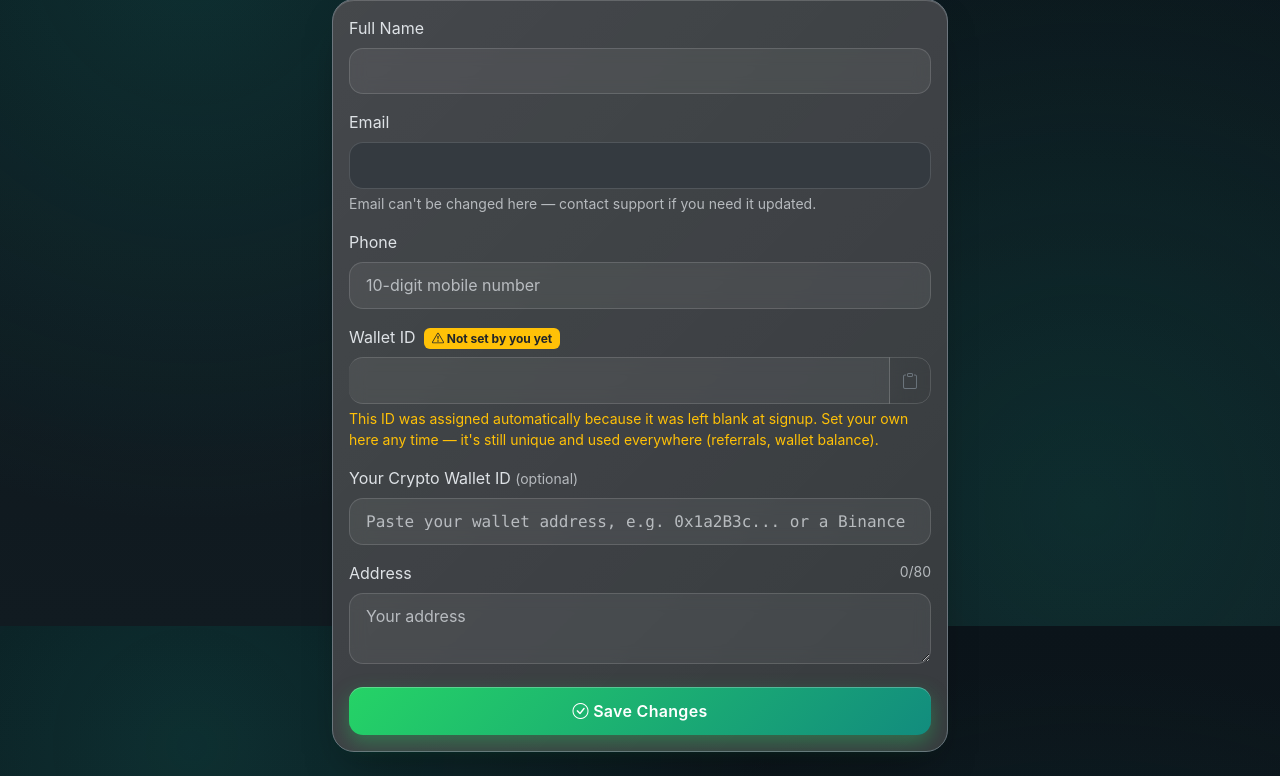
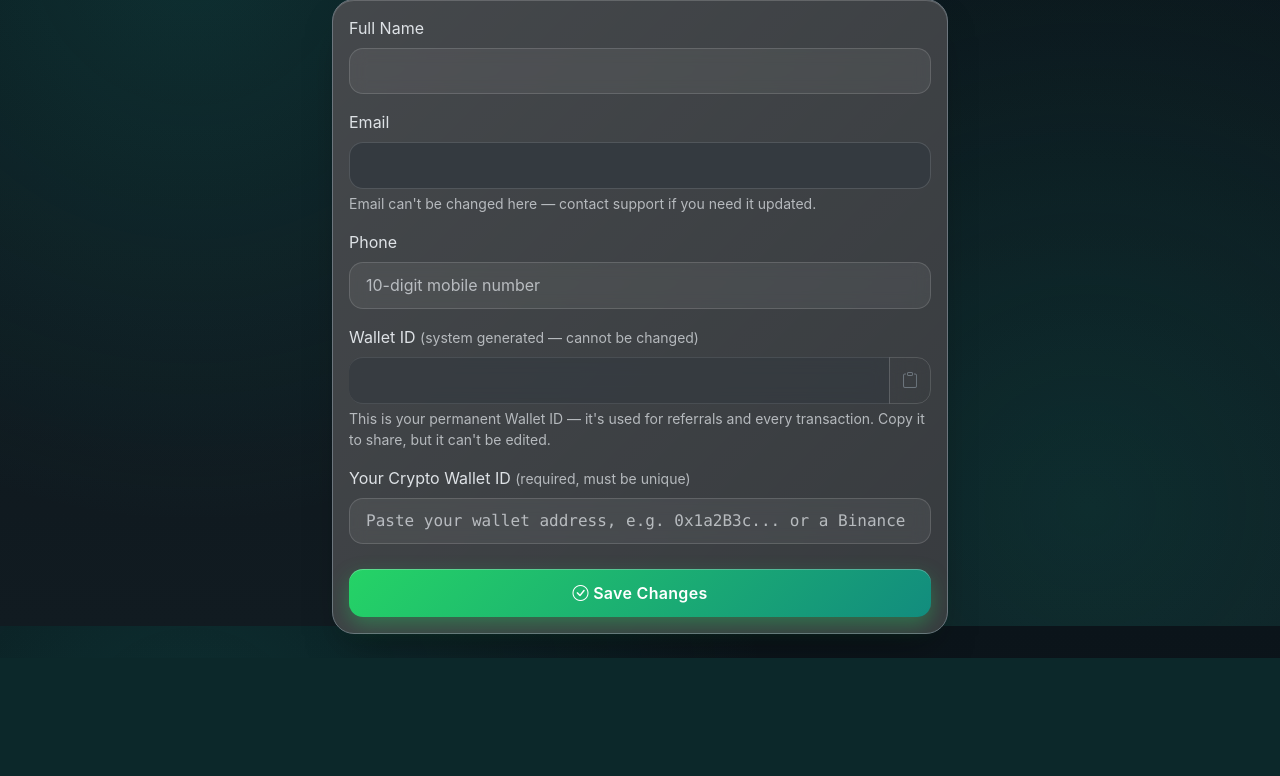
Before and after one commit to futureminds-stack/Smartpayments, a Flask app: template templates/edit_profile.html in a window 1280 px wide. Shown: the part 174-950 px from the top of the page. After the commit the page ends 832 px from the top, so only its background shows below. Run offline with Flask 3, Linux system fonts and the light colour scheme; the template is opened without the code that fills it, so the values that code supplies are empty; some libraries are stand-ins or nearby versions.

Commit message:
Update edit_profile.html

```diff
--- a/templates/edit_profile.html
+++ b/templates/edit_profile.html
@@ -45,37 +45,21 @@
                 </div>
 
                 <div class="mb-3">
-                    <label class="form-label">Wallet ID
-                        {% if not user.wallet_id_set_by_user %}
-                        <span class="badge bg-warning text-dark ms-1"><i class="bi bi-exclamation-triangle"></i> Not set by you yet</span>
-                        {% endif %}
-                    </label>
+                    <label class="form-label">Wallet ID <small class="text-muted">(system generated — cannot be changed)</small></label>
                     <div class="input-group">
-                        <input type="text" name="wallet_id" id="walletIdField" class="form-control font-monospace"
-                               maxlength="16" value="{{ user.public_user_id }}"
-                               pattern="[A-Za-z0-9]{16}" title="Exactly 16 letters/numbers">
-                        <button type="button" class="btn btn-outline-secondary" onclick="copyToClipboard(document.getElementById('walletIdField').value)" title="Copy"><i class="bi bi-clipboard"></i></button>
+                        <input type="text" id="walletIdField" class="form-control font-monospace"
+                               value="{{ user.public_user_id }}" readonly disabled>
+                        <button type="button" class="btn btn-outline-secondary" onclick="copyToClipboard('{{ user.public_user_id }}')" title="Copy"><i class="bi bi-clipboard"></i></button>
                     </div>
-                    {% if not user.wallet_id_set_by_user %}
-                    <div class="form-text text-warning">This ID was assigned automatically because it was left blank at signup. Set your own here any time — it's still unique and used everywhere (referrals, wallet balance).</div>
-                    {% else %}
-                    <div class="form-text">Change this and your balance, referrals, and links move with it automatically.</div>
-                    {% endif %}
+                    <div class="form-text">This is your permanent Wallet ID — it's used for referrals and every transaction. Copy it to share, but it can't be edited.</div>
                 </div>
 
                 <div class="mb-3">
-                    <label class="form-label">Your Crypto Wallet ID <small class="text-muted">(optional)</small></label>
+                    <label class="form-label">Your Crypto Wallet ID <small class="text-muted">(required, must be unique)</small></label>
                     <input type="text" name="external_wallet_id" class="form-control font-monospace" maxlength="128"
                            value="{{ user.external_wallet_id or '' }}"
-                           placeholder="Paste your wallet address, e.g. 0x1a2B3c... or a Binance deposit address">
-                </div>
-
-                <div class="mb-3">
-                    <label class="form-label d-flex justify-content-between">
-                        <span>Address</span>
-                        <span class="text-muted small" id="addressCount">0/80</span>
-                    </label>
-                    <textarea name="address" id="addressField" class="form-control" rows="2" maxlength="80" placeholder="Your address">{{ user.address or '' }}</textarea>
+                           placeholder="Paste your wallet address, e.g. 0x1a2B3c... or a Binance deposit address"
+                           required>
                 </div>
 
                 <button type="submit" class="btn btn-primary w-100 btn-glow mt-2">
@@ -93,20 +77,6 @@
     if (phone) phone.addEventListener("input", () => {
         phone.value = phone.value.replace(/\D/g, "").slice(0, 10);
     });
-    const field = document.getElementById("addressField");
-    const count = document.getElementById("addressCount");
-    if (field && count) {
-        const update = () => {
-            count.textContent = field.value.length + "/80";
-            count.classList.toggle("text-warning", field.value.length >= 70);
-        };
-        field.addEventListener("input", update);
-        update();
-    }
-    const walletField = document.getElementById("walletIdField");
-    if (walletField) walletField.addEventListener("input", () => {
-        walletField.value = walletField.value.toUpperCase().replace(/[^A-Z0-9]/g, "").slice(0, 16);
-    });
 })();
 </script>
 {% endblock %}
```
